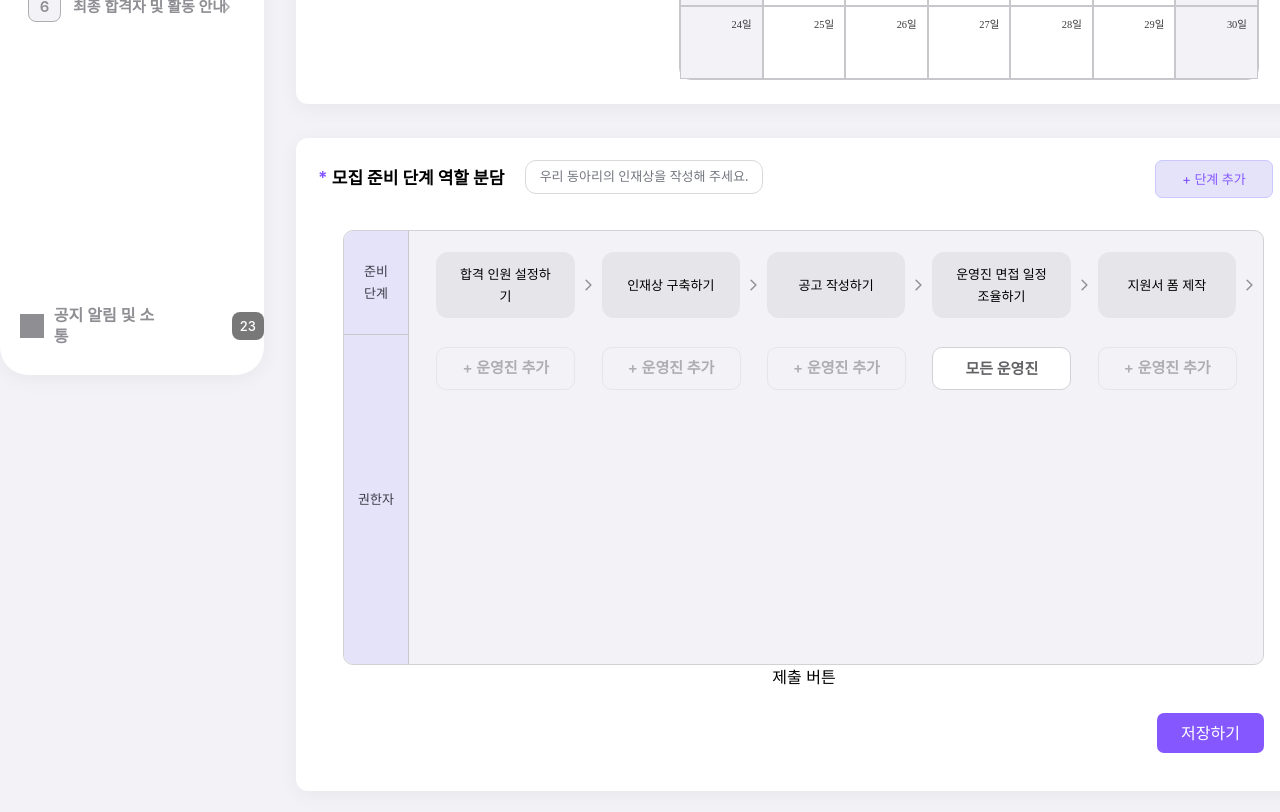
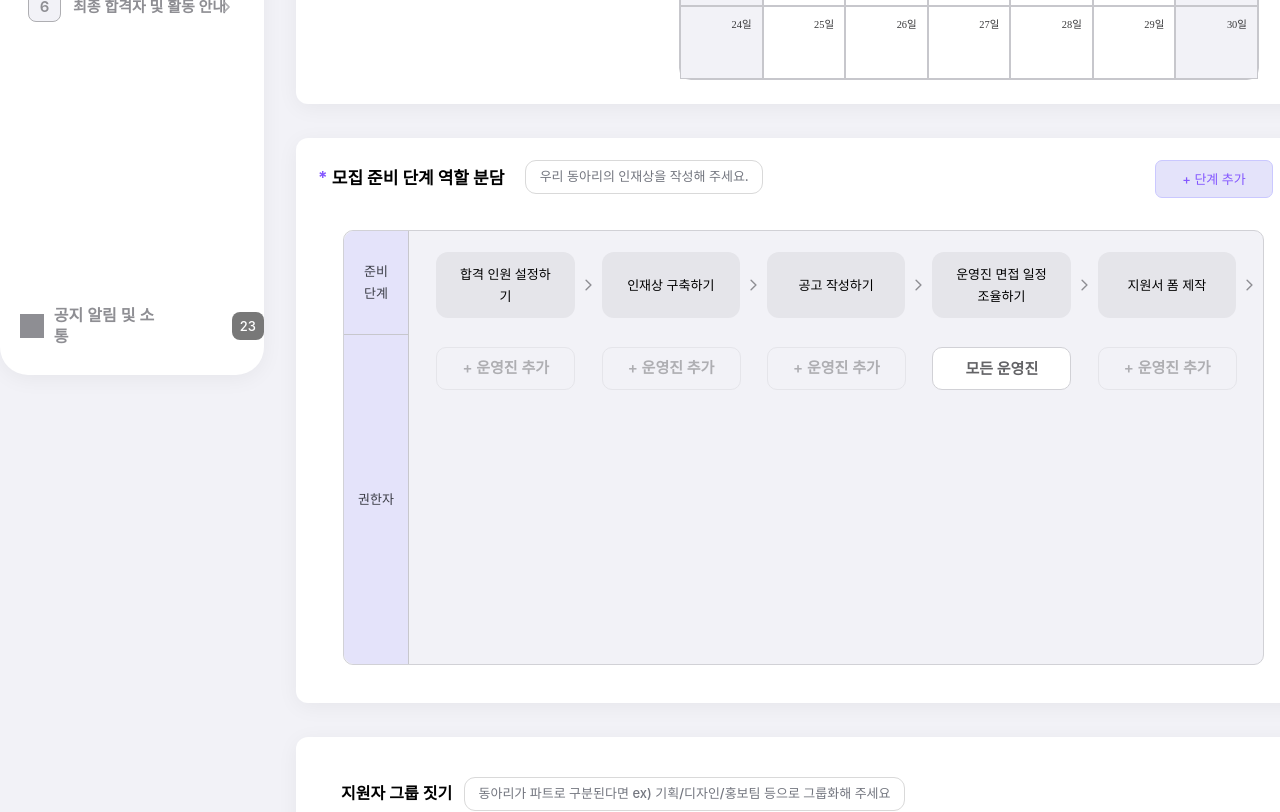
Before and after one commit to Cluting/cluting-frontend, a React (Create React App) app: page /recruting/01_plan in a window 1280 px wide. Shown: the part 620-1432 px from the top of the page. Built offline with nearby package versions, Linux system fonts and the light colour scheme; a web font is replaced by a local one.

Commit message:
🔧 fix: 역할 분담 컴포넌트 제출 버튼 삭제

```diff
--- a/src/components/recruting/_01_plan/PrepareStepRoles.tsx
+++ b/src/components/recruting/_01_plan/PrepareStepRoles.tsx
@@ -209,7 +209,8 @@ export default function PrepareStepRoles() {
           <p className="text-state-error ">{errors.steps.message}</p>
         )}
       </div>
-      제출 버튼
+
+      {/* 제출 버튼
       <div className="flex justify-end mt-6 mr-[48px]">
         <button
           type="submit"
@@ -217,7 +218,7 @@ export default function PrepareStepRoles() {
         >
           저장하기
         </button>
-      </div>
+      </div> */}
     </form>
   );
 }
```
